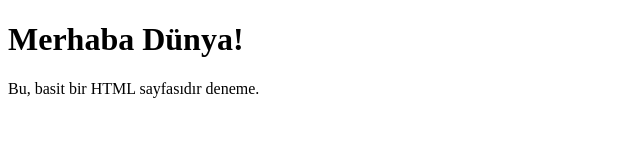
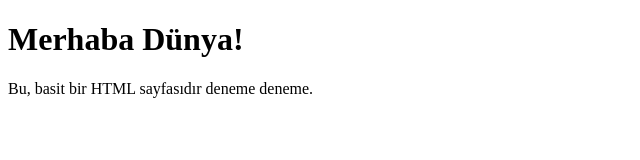
Before and after one commit to Taskin25/2.deneme, a plain HTML site: page index.html in a window 1280 px wide. Shown: the full height of the page, 0-640 px from the left. Drawn offline with Linux system fonts and the light colour scheme.

Commit message:
3.commit

```diff
--- a/index.html
+++ b/index.html
@@ -7,6 +7,6 @@
 </head>
 <body>
   <h1>Merhaba Dünya!</h1>
-  <p>Bu, basit bir HTML sayfasıdır deneme.</p>
+  <p>Bu, basit bir HTML sayfasıdır deneme deneme.</p>
 </body>
 </html>
```
